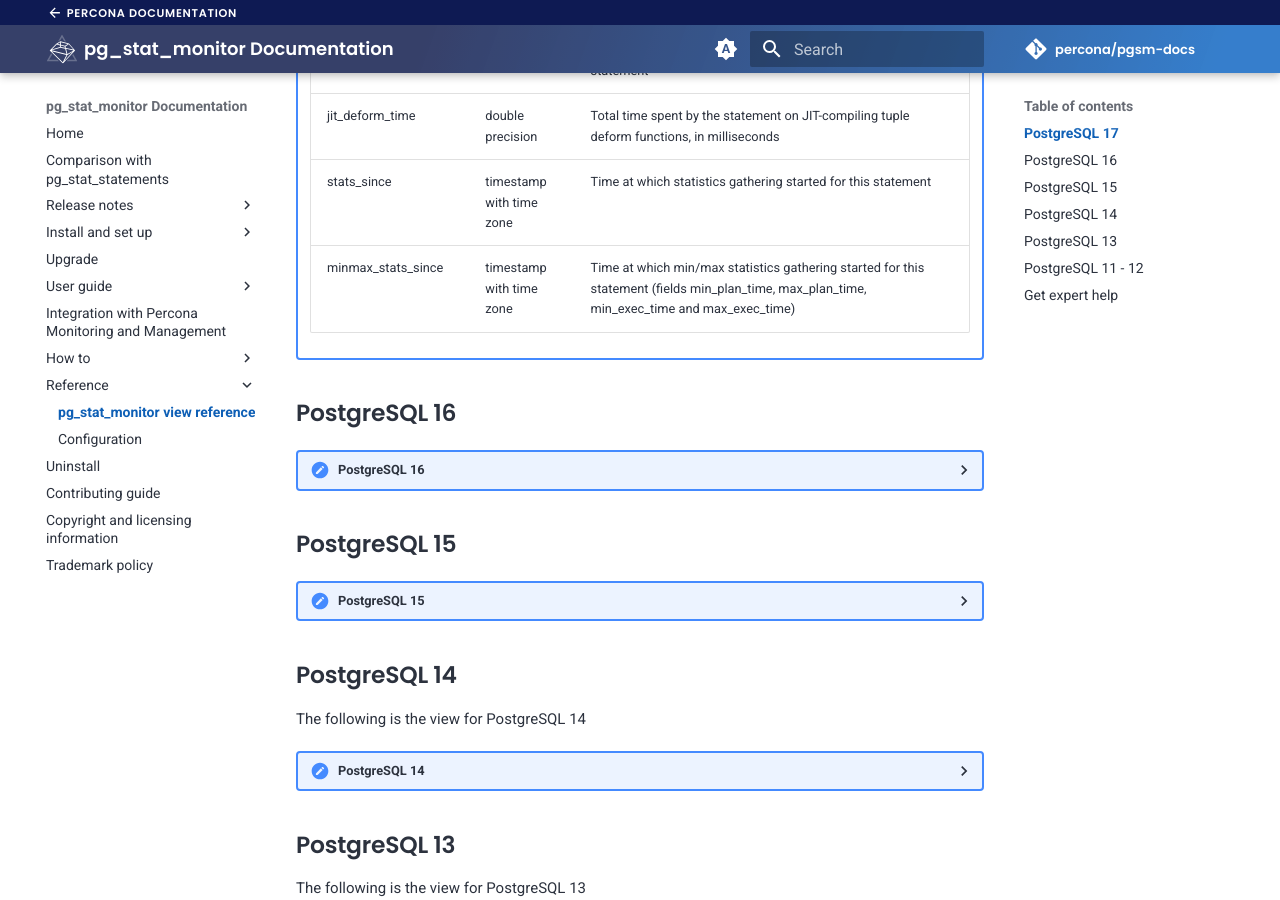
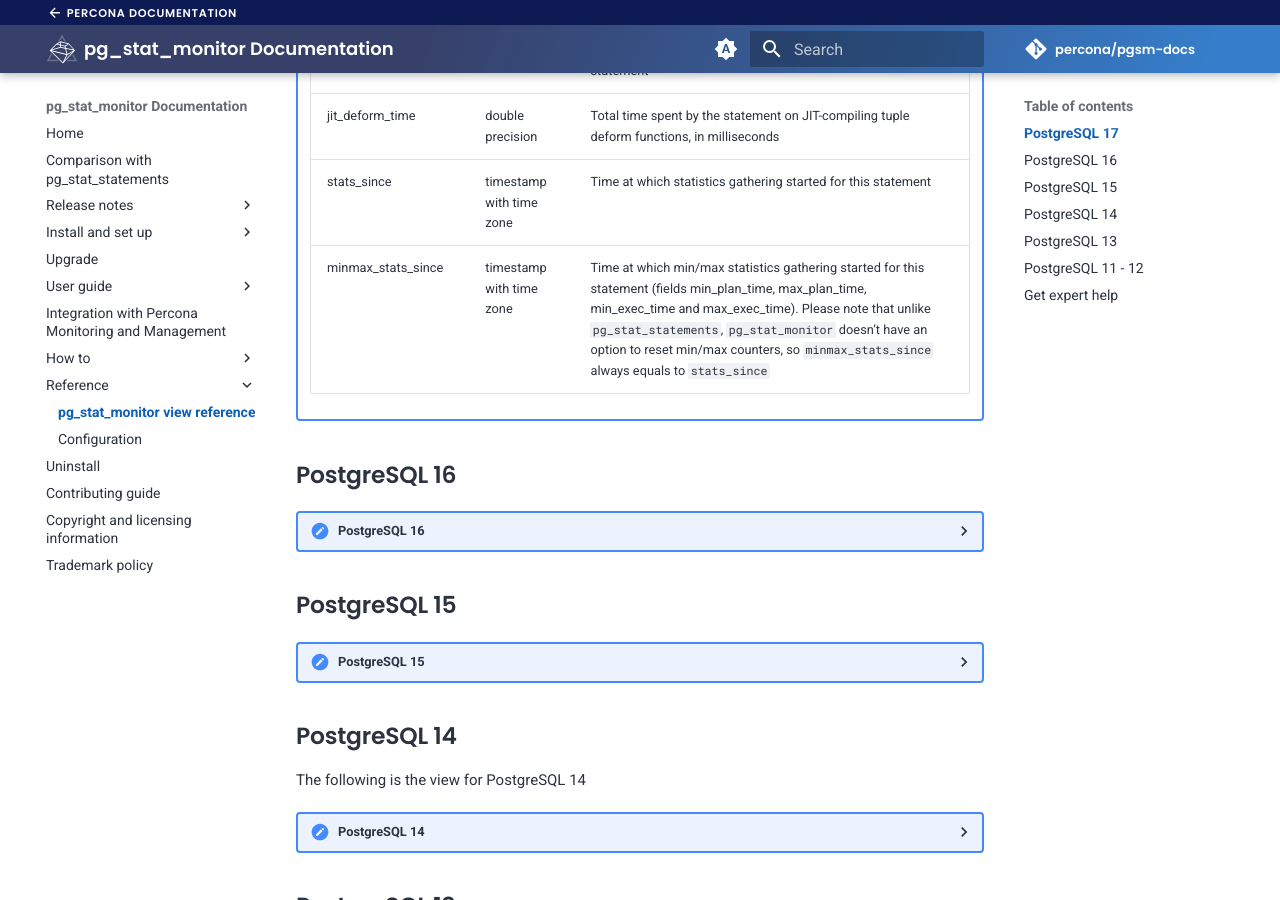
Before and after one commit to percona/pgsm-docs, an MkDocs documentation site: the page built from docs/reference.md, in a window 1280 px wide and 900 px high, scrolled down 4740 px. Built offline with MkDocs 1.6.1 and Material for MkDocs 9.7.7, drawn with Linux system fonts in a browser that asks for light colours; nearby versions of some CDN libraries; comment, search, counter and statistics services are not loaded; the version menu is left out.

Commit message:
Updated after the review

```diff
--- a/docs/reference.md
+++ b/docs/reference.md
@@ -85,7 +85,7 @@ The following table describes the `pg_stat_monitor` view for PostgreSQL 17 and h
      | jit_deform_count     | bigint               | Total number of tuple deform functions JIT-compiled by the statement |
      jit_deform_time       | double precision | Total time spent by the statement on JIT-compiling tuple deform functions, in milliseconds |
      | stats_since         | timestamp with time zone| Time at which statistics gathering started for this statement|
-     | minmax_stats_since  | timestamp with time zone| Time at which min/max statistics gathering started for this statement (fields min_plan_time, max_plan_time, min_exec_time and max_exec_time) |
+     | minmax_stats_since  | timestamp with time zone| Time at which min/max statistics gathering started for this statement (fields min_plan_time, max_plan_time, min_exec_time and max_exec_time). Please note that unlike  `pg_stat_statements`, `pg_stat_monitor` doesn't have an option to reset min/max counters, so `minmax_stats_since` always equals to `stats_since` |
 
 
 ## PostgreSQL 16
```
